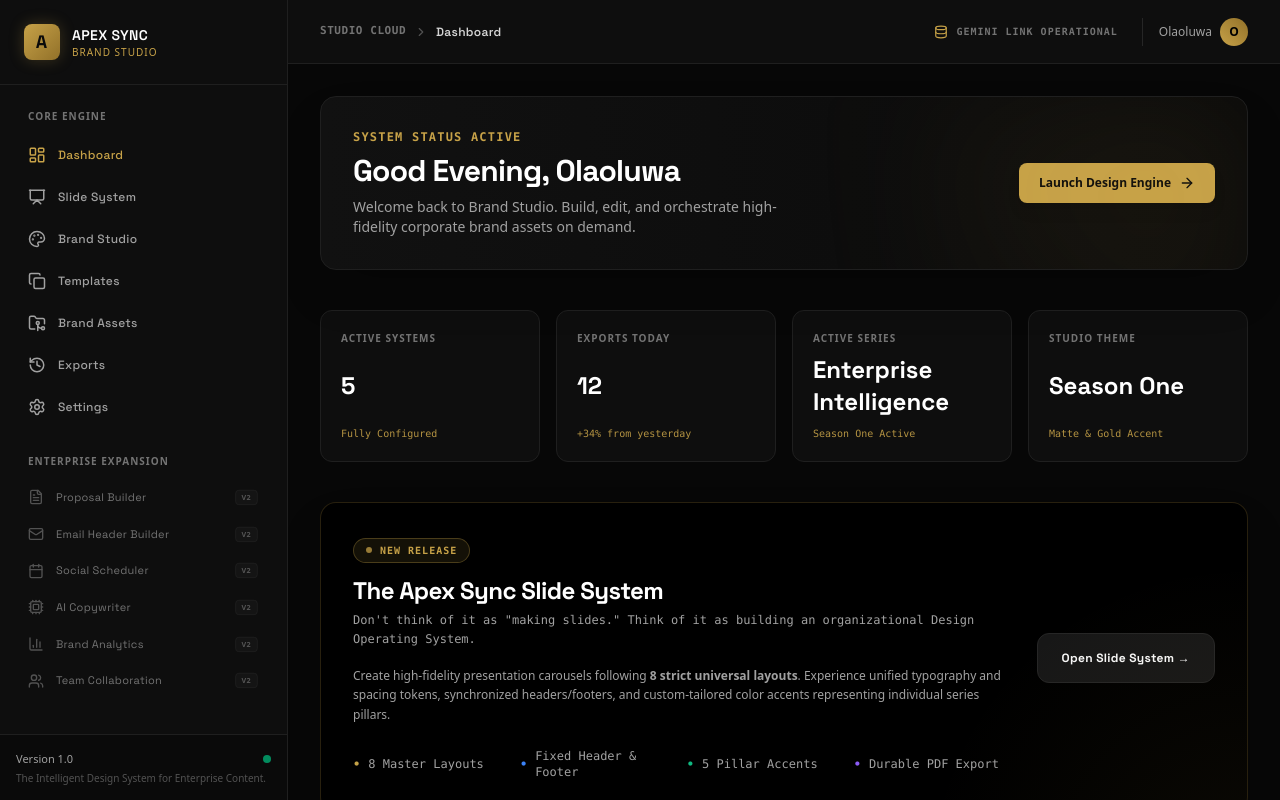
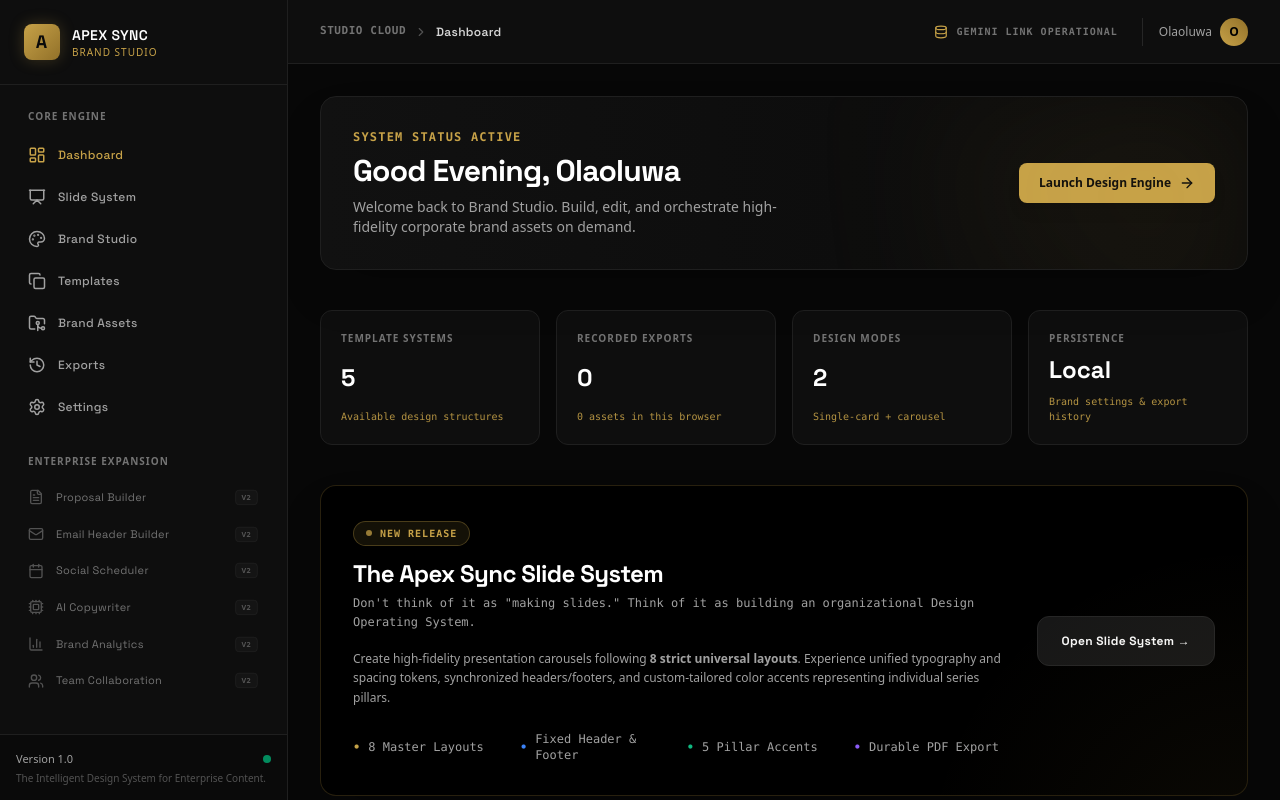
Before and after one commit to olaoluwabankole3-cmd/Brand-Studio, a React (Vite) app: page / in a window 1280 px wide. Built offline with nearby package versions, Linux system fonts and the light colour scheme.

Commit message:
refactor: use real dashboard metrics and neutral generation label

```diff
--- a/src/components/Dashboard.tsx
+++ b/src/components/Dashboard.tsx
@@ -26,12 +26,18 @@ interface DashboardProps {
 }
 
 export default function Dashboard({ onSelectTemplate, onViewSlides, exportCount }: DashboardProps) {
-  // Stats summary data
+  // Product metrics are derived from actual application state.
+  const hour = new Date().getHours();
+  const greeting =
+    hour < 12 ? 'Good Morning' :
+    hour < 17 ? 'Good Afternoon' :
+    'Good Evening';
+
   const stats = [
-    { label: 'Active Systems', value: '5', change: 'Fully Configured', isNeutral: true },
-    { label: 'Exports Today', value: (exportCount + 12).toString(), change: '+34% from yesterday', isNeutral: false },
-    { label: 'Active Series', value: 'Enterprise Intelligence', change: 'Season One Active', isNeutral: true },
-    { label: 'Studio Theme', value: 'Season One', change: 'Matte & Gold Accent', isNeutral: true },
+    { label: 'Template Systems', value: TEMPLATE_PRESETS.length.toString(), change: 'Available design structures', isNeutral: true },
+    { label: 'Recorded Exports', value: exportCount.toString(), change: exportCount === 1 ? '1 asset in this browser' : `${exportCount} assets in this browser`, isNeutral: true },
+    { label: 'Design Modes', value: '2', change: 'Single-card + carousel', isNeutral: true },
+    { label: 'Persistence', value: 'Local', change: 'Brand settings & export history', isNeutral: true },
   ];
 
   // Helper icons for the aesthetic representation of the miniature design structure
@@ -163,7 +169,7 @@ export default function Dashboard({ onSelectTemplate, onViewSlides, exportCount
         <div className="space-y-2">
           <span className="text-xs font-semibold text-[#C7A248] tracking-widest uppercase font-mono block">SYSTEM STATUS ACTIVE</span>
           <h1 className="text-3xl font-bold font-['Space_Grotesk'] tracking-tight text-white">
-            Good Evening, Olaoluwa
+            {greeting}, Olaoluwa
           </h1>
           <p className="text-neutral-400 text-sm max-w-md">
             Welcome back to Brand Studio. Build, edit, and orchestrate high-fidelity corporate brand assets on demand.
@@ -303,7 +309,7 @@ export default function Dashboard({ onSelectTemplate, onViewSlides, exportCount
                 className="flex items-center justify-center gap-1.5 px-3 py-2 bg-[#C7A248]/10 hover:bg-[#C7A248]/20 text-[#C7A248] rounded-lg text-[11px] font-bold transition-colors border border-[#C7A248]/30"
               >
                 <Sparkles className="w-3.5 h-3.5" />
-                <span>AI Generate</span>
+                <span>Generate Draft</span>
               </button>
             </div>
           </div>
```
